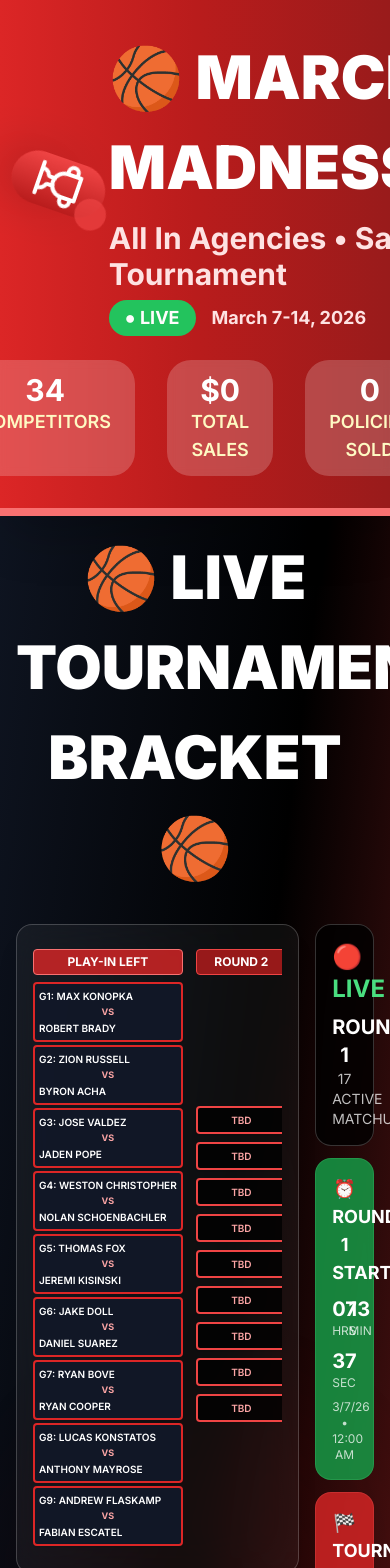
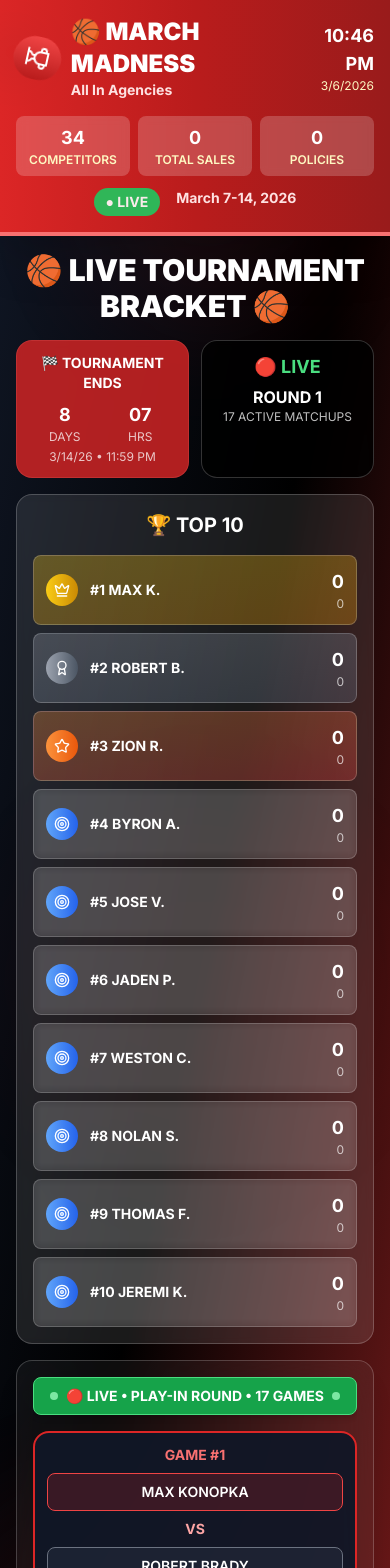
Before and after one commit to leadtopspec/march-madness-leaderboard, a Next.js app: page /tv in a window 390 px wide. Shown: the top 1568 px of the page. Built offline with nearby package versions, Linux system fonts and the light colour scheme.

Commit message:
Make TV display responsive - mobile-first design with desktop compatibility

```diff
--- a/src/app/tv/page.tsx
+++ b/src/app/tv/page.tsx
@@ -215,8 +215,77 @@ export default function TVMode() {
         <div className="absolute top-1/2 left-1/2 transform -translate-x-1/2 -translate-y-1/2 w-96 h-96 bg-red-700/5 rounded-full blur-3xl animate-pulse delay-2000"></div>
       </div>
 
-      {/* Header */}
-      <div className="relative bg-gradient-to-r from-red-600 via-red-700 to-red-800 p-8 shadow-2xl border-b-8 border-red-400">
+      {/* Header - Responsive */}
+      <div className="relative bg-gradient-to-r from-red-600 via-red-700 to-red-800 shadow-2xl border-b-4 md:border-b-8 border-red-400">
+        {/* Mobile Header */}
+        <div className="md:hidden p-4">
+          <div className="flex items-center justify-between mb-4">
+            <div className="flex items-center space-x-3">
+              <motion.div
+                className="w-12 h-12 bg-gradient-to-r from-red-500 to-red-700 rounded-full flex items-center justify-center shadow-2xl relative"
+                animate={{ rotate: 360 }}
+                transition={{ duration: 20, repeat: Infinity, ease: "linear" }}
+              >
+                <Trophy className="w-6 h-6 text-white" />
+                <div className="absolute -top-1 -right-1 w-3 h-3 bg-red-500 rounded-full animate-ping"></div>
+              </motion.div>
+              <div>
+                <motion.h1
+                  className="text-2xl font-black text-white"
+                  initial={{ scale: 0.8 }}
+                  animate={{ scale: 1 }}
+                  transition={{ duration: 0.5 }}
+                >
+                  🏀 MARCH MADNESS
+                </motion.h1>
+                <p className="text-sm text-red-100 font-bold">All In Agencies</p>
+              </div>
+            </div>
+
+            {/* Mobile Clock */}
+            <div className="text-right">
+              <div className="text-lg font-bold text-white">
+                {isClient && currentTime ? currentTime.toLocaleTimeString([], {hour: '2-digit', minute:'2-digit'}) : '--:--'}
+              </div>
+              <div className="text-xs text-yellow-100">
+                {isClient && currentTime ? currentTime.toLocaleDateString() : '--/--/----'}
+              </div>
+            </div>
+          </div>
+
+          {/* Mobile Stats Grid */}
+          <div className="grid grid-cols-3 gap-2">
+            <div className="bg-white/20 backdrop-blur-sm rounded-lg p-2 text-center">
+              <div className="text-lg font-bold text-white">34</div>
+              <div className="text-xs text-yellow-100 font-semibold">COMPETITORS</div>
+            </div>
+            <div className="bg-white/20 backdrop-blur-sm rounded-lg p-2 text-center">
+              <div className="text-lg font-bold text-white">
+                {formatCurrency(salesReps.reduce((sum, rep) => sum + rep.totalPremium, 0)).replace('$', '').replace(',000', 'K')}
+              </div>
+              <div className="text-xs text-yellow-100 font-semibold">TOTAL SALES</div>
+            </div>
+            <div className="bg-white/20 backdrop-blur-sm rounded-lg p-2 text-center">
+              <div className="text-lg font-bold text-white">
+                {salesReps.reduce((sum, rep) => sum + rep.totalSales, 0)}
+              </div>
+              <div className="text-xs text-yellow-100 font-semibold">POLICIES</div>
+            </div>
+          </div>
+
+          {/* Mobile Status */}
+          <div className="flex justify-center space-x-4 mt-3">
+            <div className="bg-green-500 text-white px-3 py-1 rounded-full text-sm font-bold animate-pulse">
+              ● LIVE
+            </div>
+            <div className="text-red-100 text-sm font-bold">
+              March 7-14, 2026
+            </div>
+          </div>
+        </div>
+
+        {/* Desktop Header */}
+        <div className="hidden md:block p-8">
           <div className="flex items-center justify-between">
             <div className="flex items-center space-x-6">
               <motion.div
@@ -248,7 +317,7 @@ export default function TVMode() {
               </div>
             </div>
 
-          {/* Live Clock */}
+            {/* Desktop Clock */}
             <div className="text-right">
               <div className="text-4xl font-bold text-white">
                 {isClient && currentTime ? currentTime.toLocaleTimeString() : '--:--:--'}
@@ -259,7 +328,7 @@ export default function TVMode() {
             </div>
           </div>
 
-        {/* Stats Bar */}
+          {/* Desktop Stats Bar */}
           <div className="flex justify-center space-x-8 mt-6">
             <div className="bg-white/20 backdrop-blur-sm rounded-2xl px-6 py-3 text-center">
               <div className="text-3xl font-bold text-white">34</div>
@@ -279,12 +348,13 @@ export default function TVMode() {
             </div>
           </div>
         </div>
+      </div>
 
-      {/* Main Content - TV Optimized Layout */}
+      {/* Main Content - Responsive Layout */}
       <div className="relative p-4">
-        {/* Larger, TV-Optimized Title */}
+        {/* Title - Responsive */}
         <motion.h2
-          className="text-6xl font-black text-white mb-8 text-center"
+          className="text-3xl md:text-6xl font-black text-white mb-4 md:mb-8 text-center"
           initial={{ y: -20, opacity: 0 }}
           animate={{ y: 0, opacity: 1 }}
           transition={{ delay: 0.2 }}
@@ -292,8 +362,80 @@ export default function TVMode() {
           🏀 LIVE TOURNAMENT BRACKET 🏀
         </motion.h2>
 
-        {/* Split Layout: Bracket + Leaderboard */}
-        <div className="grid grid-cols-5 gap-4 h-full">
+        {/* Mobile Layout - Stacked */}
+        <div className="md:hidden space-y-4">
+          {/* Mobile Countdown Cards */}
+          <div className="grid grid-cols-2 gap-3">
+            {/* Countdown to Tournament End */}
+            {timeUntilEnd && (
+              <div className="bg-red-600/80 backdrop-blur-sm rounded-xl p-3 border border-red-400/20">
+                <div className="text-center text-white">
+                  <div className="text-sm font-bold mb-2">🏁 TOURNAMENT ENDS</div>
+                  <div className="grid grid-cols-2 gap-1 text-xs">
+                    <div className="text-center">
+                      <div className="text-lg font-bold">{timeUntilEnd.days}</div>
+                      <div className="text-xs opacity-75">DAYS</div>
+                    </div>
+                    <div className="text-center">
+                      <div className="text-lg font-bold">{timeUntilEnd.hours.toString().padStart(2, '0')}</div>
+                      <div className="text-xs opacity-75">HRS</div>
+                    </div>
+                  </div>
+                  <div className="text-xs opacity-75 mt-1">3/14/26 • 11:59 PM</div>
+                </div>
+              </div>
+            )}
+
+            {/* Live Status */}
+            <div className="bg-black/80 backdrop-blur-sm rounded-xl p-3 border border-white/20">
+              <div className="text-center text-white">
+                <div className="text-lg font-bold text-green-400 mb-1">🔴 LIVE</div>
+                <div className="text-base font-bold">ROUND 1</div>
+                <div className="text-xs opacity-75">17 ACTIVE MATCHUPS</div>
+              </div>
+            </div>
+          </div>
+
+          {/* Mobile Top 10 */}
+          <div className="bg-white/10 backdrop-blur-sm rounded-xl p-4 border border-white/20">
+            <h3 className="text-xl font-bold text-white mb-4 text-center">🏆 TOP 10</h3>
+            <div className="space-y-2">
+              {salesReps.slice(0, 10).map((agent, index) => {
+                const badge = getRankBadge(agent.rank)
+                const IconComponent = badge.icon
+                return (
+                  <div
+                    key={agent.id}
+                    className={`flex items-center justify-between p-3 rounded-lg ${badge.bg} border border-white/20`}
+                  >
+                    <div className="flex items-center gap-3">
+                      <div className={`w-8 h-8 bg-gradient-to-r ${badge.color} rounded-full flex items-center justify-center`}>
+                        <IconComponent className="w-4 h-4 text-white" />
+                      </div>
+                      <div>
+                        <div className="text-sm font-bold text-white">
+                          #{index + 1} {agent.name.split(' ')[0]} {agent.name.split(' ')[1] ? agent.name.split(' ')[1].charAt(0) + '.' : ''}
+                        </div>
+                      </div>
+                    </div>
+                    <div className="text-right">
+                      <div className="text-lg font-bold text-white">{agent.totalSales}</div>
+                      <div className="text-xs text-white/70">{formatCurrency(agent.totalPremium).replace('$', '').replace(',000', 'K')}</div>
+                    </div>
+                  </div>
+                )
+              })}
+            </div>
+          </div>
+
+          {/* Mobile Bracket - Full Width */}
+          <div className="bg-white/5 backdrop-blur-xl rounded-xl p-4 shadow-xl border border-white/20">
+            <TVBracketView />
+          </div>
+        </div>
+
+        {/* Desktop Layout - Split Layout: Bracket + Leaderboard */}
+        <div className="hidden md:grid grid-cols-5 gap-4 h-full">
           {/* Main Bracket - 4/5 of screen */}
           <div className="col-span-4 bg-white/5 backdrop-blur-xl rounded-xl p-4 shadow-xl border border-white/20 h-[650px]">
             <TVBracketView />
--- a/src/components/TVBracketView.tsx
+++ b/src/components/TVBracketView.tsx
@@ -25,9 +25,57 @@ export default function TVBracketView() {
   ]
 
   return (
-    <div className="w-full h-full bg-transparent overflow-hidden">
-      {/* TV-Optimized Traditional Bracket Layout */}
-      <div className="flex items-start justify-between h-full gap-2 text-xs min-w-[900px] max-w-[1100px] mx-auto py-2">
+    <div className="w-full h-full bg-transparent overflow-auto">
+      {/* Mobile Layout */}
+      <div className="md:hidden">
+        {/* Mobile Bracket Title */}
+        <div className="text-center mb-4">
+          <motion.div
+            initial={{ opacity: 0, y: 10 }}
+            animate={{ opacity: 1, y: 0 }}
+            className="bg-green-600 text-white px-4 py-2 rounded-lg shadow-md inline-flex items-center gap-2 border border-green-400"
+          >
+            <div className="w-2 h-2 bg-green-300 rounded-full animate-pulse"></div>
+            <span className="font-bold text-sm">🔴 LIVE • PLAY-IN ROUND • 17 GAMES</span>
+            <div className="w-2 h-2 bg-green-300 rounded-full animate-pulse"></div>
+          </motion.div>
+        </div>
+
+        {/* Mobile Games Grid */}
+        <div className="grid grid-cols-1 sm:grid-cols-2 gap-3 max-h-[500px] overflow-y-auto">
+          {playInRoundMatchups.map((matchup, index) => (
+            <motion.div
+              key={`mobile-${index}`}
+              initial={{ opacity: 0, y: 20 }}
+              animate={{ opacity: 1, y: 0 }}
+              transition={{ delay: index * 0.05 }}
+              className="bg-gray-900/95 rounded-xl border-2 border-red-600 p-3 shadow-lg"
+            >
+              <div className="text-center mb-2">
+                <div className="text-red-400 font-bold text-sm">GAME #{matchup.game}</div>
+              </div>
+              <div className="space-y-2">
+                <div className="bg-red-600/20 rounded-lg p-2 border border-red-500">
+                  <div className="text-white font-semibold text-sm text-center truncate">
+                    {matchup.team1}
+                  </div>
+                </div>
+                <div className="text-center">
+                  <div className="text-red-300 text-sm font-bold">VS</div>
+                </div>
+                <div className="bg-gray-700/30 rounded-lg p-2 border border-gray-500">
+                  <div className="text-white font-semibold text-sm text-center truncate">
+                    {matchup.team2}
+                  </div>
+                </div>
+              </div>
+            </motion.div>
+          ))}
+        </div>
+      </div>
+
+      {/* Desktop TV-Optimized Traditional Bracket Layout */}
+      <div className="hidden md:flex items-start justify-between h-full gap-2 text-xs min-w-[900px] max-w-[1100px] mx-auto py-2">
 
         {/* Left Side - Round 1 */}
         <div className="flex flex-col min-w-[140px] h-full">
@@ -189,9 +237,8 @@ export default function TVBracketView() {
             ))}
           </div>
         </div>
-      </div>
 
-      {/* Tournament Status */}
+        {/* Desktop Tournament Status */}
         <div className="text-center mt-1">
           <motion.div
             initial={{ opacity: 0, y: 10 }}
@@ -204,6 +251,7 @@ export default function TVBracketView() {
             <div className="w-2 h-2 bg-green-300 rounded-full animate-pulse"></div>
           </motion.div>
         </div>
+      </div>
 
 
     </div>
```
Lines whose indentation alone changed are shown as unchanged.
